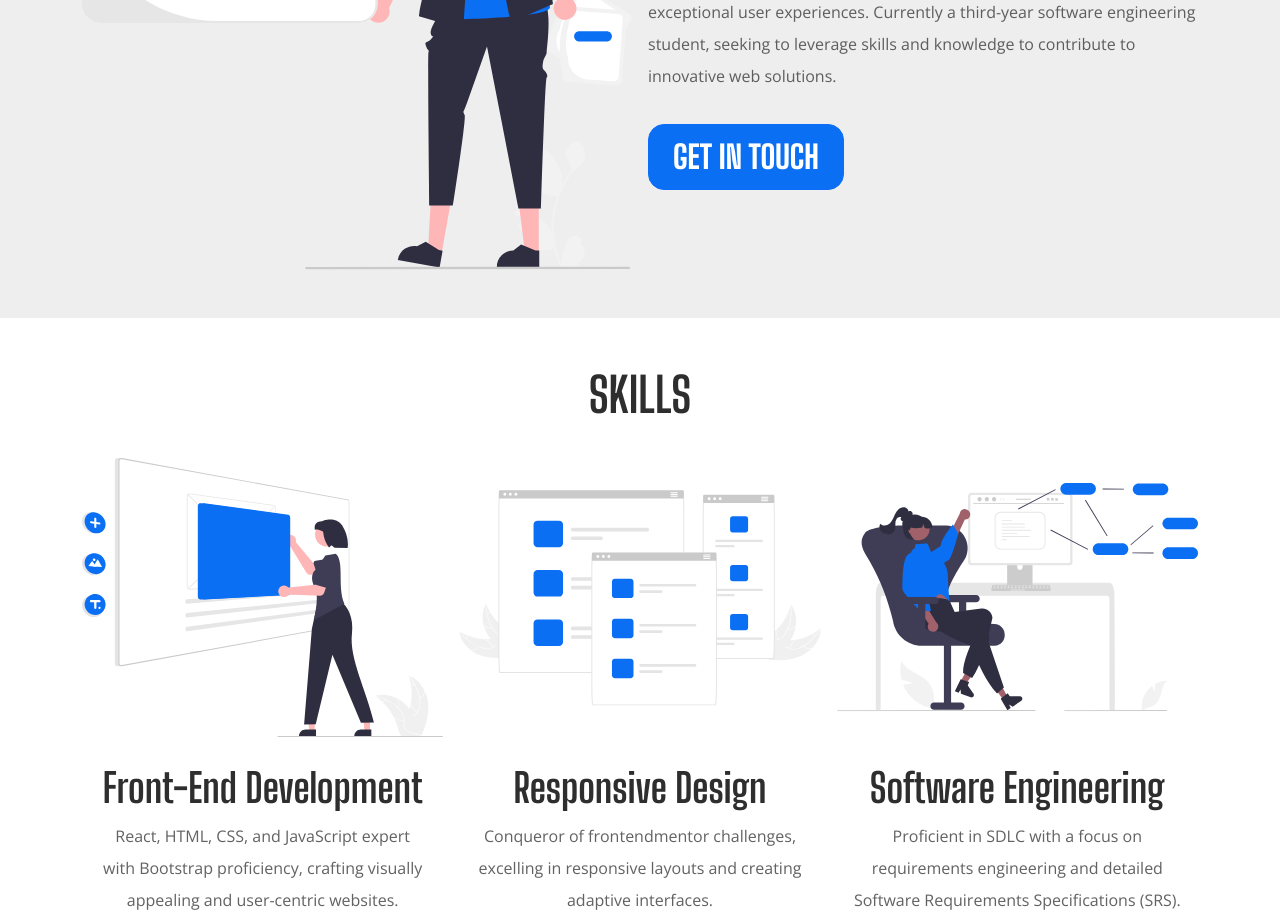
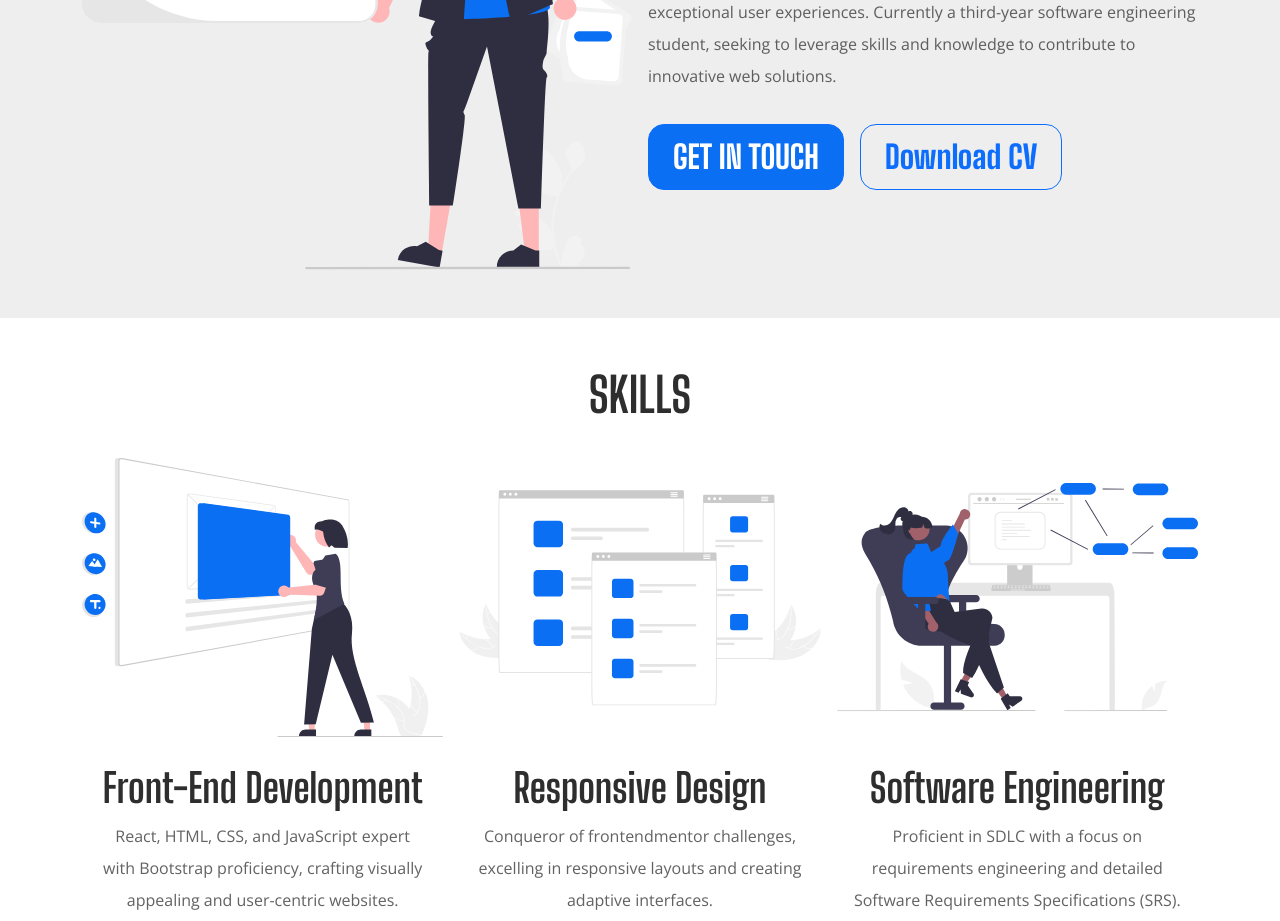
Before and after one commit to husamXA1/react-portfolio, a React (Vite) app: page / in a window 1280 px wide. Shown: the part 1000-1921 px from the top of the page. Built offline with nearby package versions, Linux system fonts and the light colour scheme; the HTML template or start-up script is replaced by a standard one.

Commit message:
added button for CV download

```diff
--- a/src/Components/About.tsx
+++ b/src/Components/About.tsx
@@ -14,7 +14,10 @@ export default function About() {
             Currently a third-year software engineering student, seeking to
             leverage skills and knowledge to contribute to innovative web solutions.
           </p>
-          <a href="#contact" className="btn btn-primary">GET IN TOUCH</a>
+          <div className="d-flex flex-column flex-lg-row">
+            <a href="#contact" className="btn btn-primary">GET IN TOUCH</a>
+            <a target="_blank" href="https://drive.google.com/file/d/14RxX4ksOx3EyTrMKtWGUwHupPq-YLjGL/view?usp=drive_link" className="btn btn-outline-primary">Download CV</a>
+          </div>
         </div>
         <div className="w-100">
           <img src={aboutImg} alt="about-img" className="img-fluid" />
```
